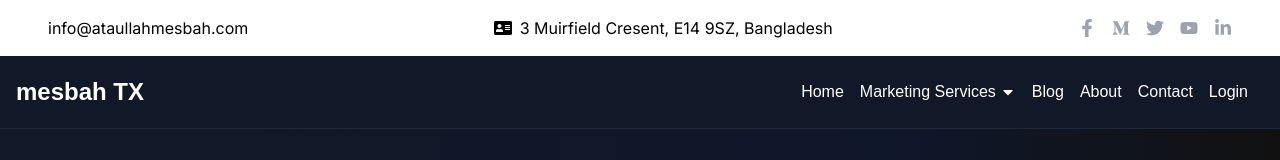
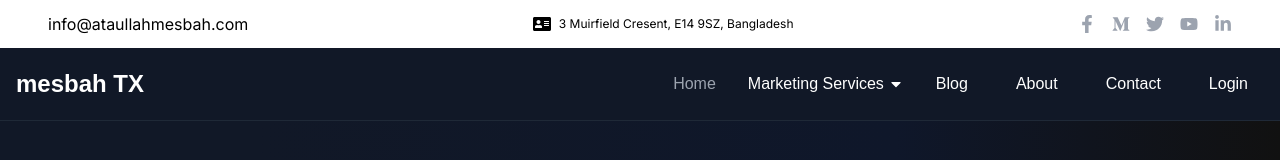
Before and after one commit to ataullahmesbah/ataullahmesbah-portfolio-next_pro, a Next.js app: page / in a window 1280 px wide. Shown: the top 160 px of the page. Built offline with nearby package versions, Linux system fonts and the light colour scheme.

Commit message:
navbar updated

```diff
--- a/src/app/components/Navbar/Navbar.js
+++ b/src/app/components/Navbar/Navbar.js
@@ -1,15 +1,18 @@
-'use client'
+'use client';
 
-import { useState } from 'react';
+import { useState, useEffect, useRef } from 'react';
 import Link from 'next/link';
+import { usePathname } from 'next/navigation';
 import { FaBars, FaTimes, FaCaretUp, FaCaretDown } from 'react-icons/fa';
 
 const Navbar = () => {
     const [isDropdownOpen, setIsDropdownOpen] = useState(false);
     const [isMobileMenuOpen, setIsMobileMenuOpen] = useState(false);
+    const pathname = usePathname();
+    const menuRef = useRef(null);
 
     const toggleDropdown = () => {
-        setIsDropdownOpen(prevState => !prevState);
+        setIsDropdownOpen((prevState) => !prevState);
     };
 
     const closeDropdown = () => {
@@ -17,18 +20,40 @@ const Navbar = () => {
     };
 
     const toggleMobileMenu = () => {
-        setIsMobileMenuOpen(prevState => !prevState);
+        setIsMobileMenuOpen((prevState) => !prevState);
         if (isDropdownOpen) closeDropdown(); // Ensure the dropdown closes when the mobile menu closes
     };
 
+    const closeMobileMenu = () => {
+        setIsMobileMenuOpen(false);
+    };
+
+    // Close mobile menu when clicking outside of it
+    useEffect(() => {
+        const handleOutsideClick = (event) => {
+            if (menuRef.current && !menuRef.current.contains(event.target)) {
+                closeMobileMenu();
+            }
+        };
+        if (isMobileMenuOpen) {
+            document.addEventListener('mousedown', handleOutsideClick);
+        } else {
+            document.removeEventListener('mousedown', handleOutsideClick);
+        }
+        return () => document.removeEventListener('mousedown', handleOutsideClick);
+    }, [isMobileMenuOpen]);
+
+    // Function to apply active class based on current path
+    const isActiveLink = (path) => {
+        return pathname === path ? 'text-gray-400' : 'text-white';
+    };
+
     return (
-        <div className="bg-gray-900 py-5  border-b border-b-gray-800">
+        <div className="bg-gray-900 py-5 border-b border-b-gray-800">
             <nav className="flex poppins-regular container mx-auto justify-between text-white items-center px-4">
                 {/* Logo */}
-                <Link href='/'>
-                    <h3 className="text-2xl amsfonts">
-                        mesbah TX
-                    </h3>
+                <Link href="/">
+                    <h3 className="text-2xl amsfonts">mesbah TX</h3>
                 </Link>
 
                 {/* Mobile Menu Icon */}
@@ -39,8 +64,13 @@ const Navbar = () => {
                 </div>
 
                 {/* Links */}
-                <div className={`space-x-4 lg:flex items-center ${isMobileMenuOpen ? 'block' : 'hidden'} lg:block absolute lg:relative lg:w-auto w-full bg-blue-100 text-white lg:bg-transparent left-0 top-16 lg:top-0 z-10 lg:z-auto lg:py-0 py-5 px-4`}>
-                    <Link href='/' onClick={() => setIsMobileMenuOpen(false)}>
+                <div
+                    ref={menuRef} // Reference for outside click handling
+                    className={`fixed top-0 right-0 h-full bg-gray-900 text-white w-64 z-50 transform ${isMobileMenuOpen ? 'translate-x-0' : 'translate-x-full'
+                        } transition-transform duration-300 ease-in-out lg:relative lg:transform-none lg:w-auto lg:flex lg:items-center lg:bg-transparent lg:translate-x-0 lg:h-auto`}
+                >
+                    <div className="flex flex-col lg:flex-row space-y-6 lg:space-y-0 lg:space-x-4 px-6 py-8 lg:py-0 lg:px-0">
+                        <Link href="/" className={`${isActiveLink('/')} px-4`} onClick={closeMobileMenu}>
                             Home
                         </Link>
 
@@ -52,32 +82,48 @@ const Navbar = () => {
                             </button>
 
                             {isDropdownOpen && (
-                            <div className="absolute left-0 mt-2 w-96 bg-gray-700 shadow-lg rounded-lg py-2 z-20" onMouseLeave={closeDropdown}>
-                                <Link href='/web-development' className="block px-4 py-2 text-gray-100 hover:bg-gray-800" onClick={() => setIsMobileMenuOpen(false)}>
+                                <div
+                                    className="absolute left-0 mt-2 w-96 bg-gray-700 shadow-lg rounded-lg py-2 z-20"
+                                    onMouseLeave={closeDropdown}
+                                >
+                                    <Link
+                                        href="/web-development"
+                                        className="block px-4 py-2 text-gray-100 hover:bg-gray-800"
+                                        onClick={closeMobileMenu}
+                                    >
                                         Web Development
                                     </Link>
-                                <Link href='/seo' className="block px-4 py-2 w-full text-gray-100 hover:bg-gray-800" onClick={() => setIsMobileMenuOpen(false)}>
+                                    <Link
+                                        href="/seo"
+                                        className="block px-4 py-2 w-full text-gray-100 hover:bg-gray-800"
+                                        onClick={closeMobileMenu}
+                                    >
                                         Search Engine Optimization
                                     </Link>
-                                <Link href='/affiliate-program' className="block px-4 py-2 text-gray-100 hover:bg-gray-800" onClick={() => setIsMobileMenuOpen(false)}>
+                                    <Link
+                                        href="/affiliate-program"
+                                        className="block px-4 py-2 text-gray-100 hover:bg-gray-800"
+                                        onClick={closeMobileMenu}
+                                    >
                                         Affiliate Program
                                     </Link>
                                 </div>
                             )}
                         </div>
 
-                    <Link href='/blog' onClick={() => setIsMobileMenuOpen(false)}>
+                        <Link href="/blog" className={`${isActiveLink('/blog')} px-4`} onClick={closeMobileMenu}>
                             Blog
                         </Link>
-                    <Link href='/about' onClick={() => setIsMobileMenuOpen(false)}>
+                        <Link href="/about" className={`${isActiveLink('/about')} px-4`} onClick={closeMobileMenu}>
                             About
                         </Link>
-                    <Link href='/contact' onClick={() => setIsMobileMenuOpen(false)}>
+                        <Link href="/contact" className={`${isActiveLink('/contact')} px-4`} onClick={closeMobileMenu}>
                             Contact
                         </Link>
-                    <Link href='/login' onClick={() => setIsMobileMenuOpen(false)}>
+                        <Link href="/login" className={`${isActiveLink('/login')} px-4`} onClick={closeMobileMenu}>
                             Login
                         </Link>
+                    </div>
                 </div>
             </nav>
         </div>
--- a/src/app/components/RootNavbar/RootNavbar.js
+++ b/src/app/components/RootNavbar/RootNavbar.js
@@ -1,21 +1,20 @@
 import Link from "next/link";
-import { FaAddressCard, FaFacebookF, FaLinkedinIn, FaMediumM, FaTwitter, FaYoutube, } from "react-icons/fa";
+import { FaAddressCard, FaFacebookF, FaLinkedinIn, FaMediumM, FaTwitter, FaYoutube } from "react-icons/fa";
 
 const RootNavbar = () => {
     return (
-        <nav className="max-w-7xl mx-auto flex flex-col sm:flex-row justify-between items-center py-4 px-4 sm:px-8 lg:px-12">
-
+        <nav className="max-w-7xl mx-auto flex flex-col sm:flex-row justify-between items-center py-3 px-1 sm:px-6 md:px-8 lg:px-12 space-y-2 md:space-x-3 sm:space-y-0">
             {/* Email */}
-            <div className="text-center sm:text-left mb-2 sm:mb-0">
+            <div className="text-center sm:text-left">
                 <h3 className="text-sm sm:text-base">
                     info@ataullahmesbah.com
                 </h3>
             </div>
 
             {/* Address */}
-            <div className="text-center sm:text-left flex items-center gap-2 mb-2 sm:mb-0">
+            <div className="flex justify-center sm:justify-start items-center gap-2">
                 <FaAddressCard className="text-lg" />
-                <h3 className="text-sm sm:text-base">
+                <h3 className="  text-xs">
                     3 Muirfield Cresent, E14 9SZ, Bangladesh
                 </h3>
             </div>
@@ -38,7 +37,6 @@ const RootNavbar = () => {
                     <FaLinkedinIn />
                 </Link>
             </div>
-
         </nav>
     );
 };
```
Lines whose indentation alone changed are shown as unchanged.
